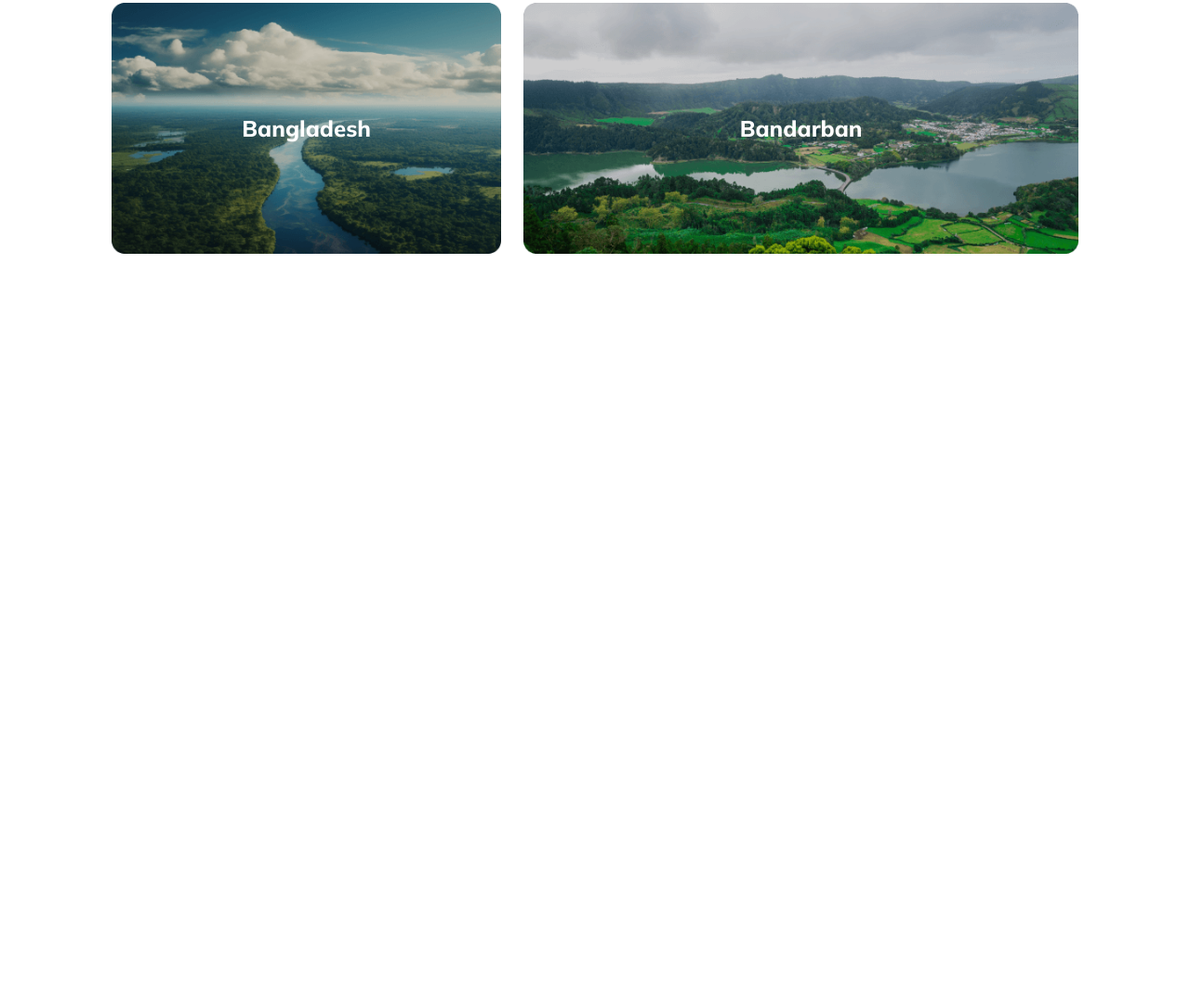
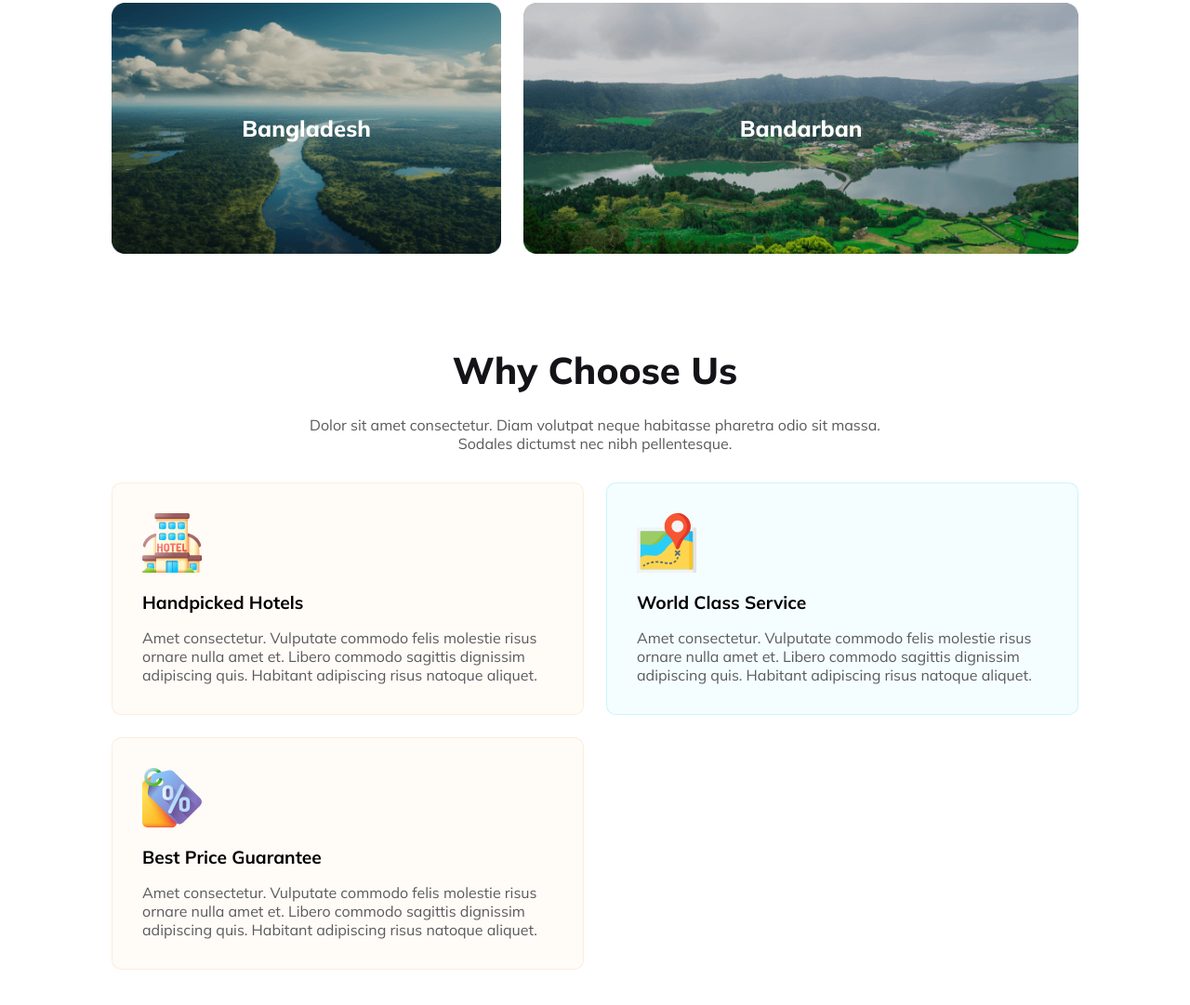
Before and after one commit to shuvo339/B9A2-Travel-Hunt, a plain HTML site: page index.html in a window 1280 px wide. Shown: the part 2115-3196 px from the top of the page at 93% size. Before the commit the page ends 2488 px from the top, so only its background shows below. Drawn offline with Linux system fonts and the light colour scheme.

Commit message:
service section added

```diff
--- a/index.html
+++ b/index.html
@@ -70,6 +70,32 @@
                 <div class="destination-image-7"><img src="./Images/Rectangle10.png" alt=""><div class="img-center">Bandarban</div></div>
             </div>
         </section>
+
+        <section class="services container">
+            <h1 class="section-heading">Why Choose Us</h1>
+            <p class="para-white">Dolor sit amet consectetur. Diam volutpat neque habitasse pharetra odio sit massa. Sodales dictumst nec nibh pellentesque.</p>
+            <div class="sevice-card-container">
+                <div class="service-card-1">
+                    <img src="./icon/hotel.svg" alt="">
+                    <h3>Handpicked Hotels</h2>
+                    <p class="para-gray">Amet consectetur. Vulputate commodo felis molestie risus ornare nulla amet et. Libero commodo sagittis dignissim adipiscing quis. Habitant adipiscing risus natoque aliquet.</p>
+                </div>
+
+                <div class="service-card-2">
+                    <img src="./icon/map.svg" alt="">
+                    <h3>World Class Service</h2>
+                    <p class="para-gray">Amet consectetur. Vulputate commodo felis molestie risus ornare nulla amet et. Libero commodo sagittis dignissim adipiscing quis. Habitant adipiscing risus natoque aliquet.</p>
+                </div>
+
+                <div class="service-card-3">
+                    <img src="./icon/price-tag.svg" alt="">
+                    <h3>Best Price Guarantee</h2>
+                    <p class="para-gray">Amet consectetur. Vulputate commodo felis molestie risus ornare nulla amet et. Libero commodo sagittis dignissim adipiscing quis. Habitant adipiscing risus natoque aliquet.</p>
+                </div>
+
+
+            </div>
+        </section>
     </main>
 
     <footer>
--- a/styles/style.css
+++ b/styles/style.css
@@ -218,6 +218,49 @@ header{
     font-weight: 800;
     color: #FFF;
     transform: translate(-50%, -50%);
+}
 
+/* services styles */
+.services{
+    text-align: center;
+}
+.services p{
+    max-width: 640px;
+    margin: 0 auto;
+    padding-bottom: 32px;
+}
+.sevice-card-container{
+    display: grid;
+    grid-template-columns: repeat(2, 1fr);
+    gap:24px;
+}
+.service-card-1{
+    background-color: rgba(251, 181, 99, 0.05);
+    border: 1px solid rgba(251, 181, 99, 0.20);
+    border-radius: 10px;
+    padding: 32px 32px 0;
+    text-align: left;
+}
+.service-card-2{
+    background-color: rgba(41, 206, 246, 0.05);
+    border: 1px solid rgba(41, 206, 246, 0.20);
+    border-radius: 10px;
+    padding: 32px 32px 0;
+    text-align: left;
+}
+.service-card-3{
+    background-color: rgba(251, 181, 99, 0.05);
+    border: 1px solid rgba(251, 181, 99, 0.20);
+    border-radius: 10px;
+    padding: 32px 32px 0;
+    text-align: left;
+}
+.sevice-card-container img, h3 {
+    padding-bottom: 16px;
+}
+.sevice-card-container h3 {
+    font-size: 1.2rem;
+    font-weight: 700;
+}
 
-}
+/* newsletter styles */
```
Also changed, not shown: icon/hotel.svg (added), icon/map.svg (added), icon/price-tag.svg (added).
